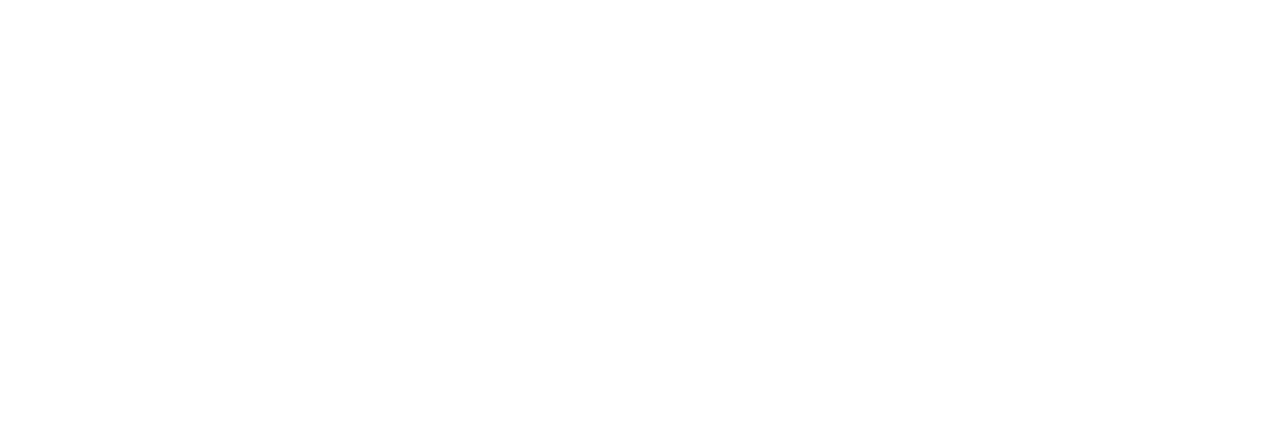
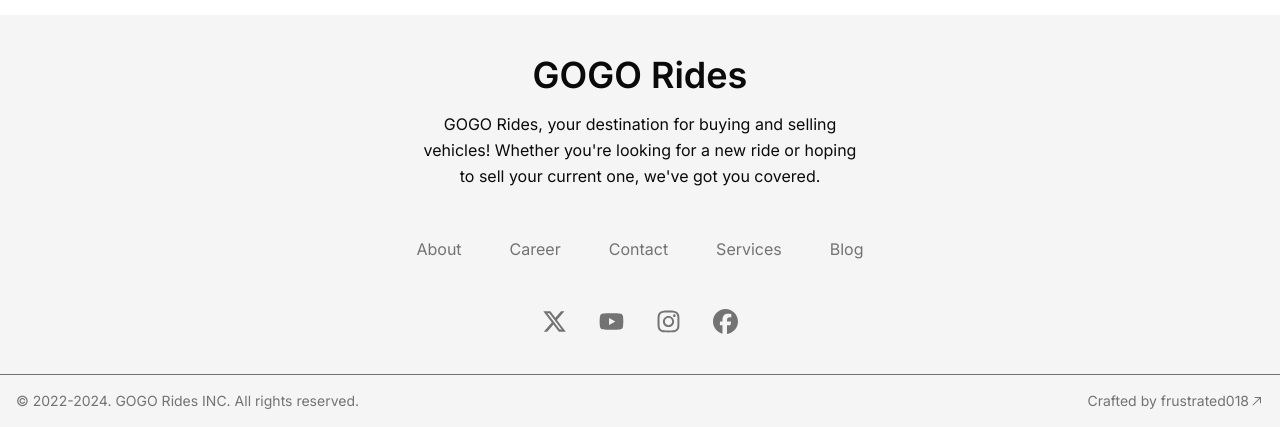
Before and after one commit to frustrated018/gogo-rides, a Next.js app: page / in a window 1280 px wide. Shown: the part 874-1301 px from the top of the page. Before the commit the page ends 889 px from the top, so only its background shows below. Built offline with nearby package versions, Linux system fonts and the light colour scheme.

Commit message:
Footer done

```diff
--- a/app/page.js
+++ b/app/page.js
@@ -1,12 +1,14 @@
+import FooterHome from "@/components/footer-home/footerHome";
 import NavHome from "@/components/nav-home/navHome";
 
 function Home() {
   return (
     <>
-    <NavHome />
+      <NavHome />
       <div className="grid place-items-center min-h-screen">
         <h2 className="text-4xl font-semibold">This will be the home page</h2>
       </div>
+      <FooterHome />
     </>
   );
 }
--- /dev/null
+++ b/components/footer-home/footerHome.jsx
@@ -0,0 +1,123 @@
+import { ArrowTopRightIcon } from "@radix-ui/react-icons";
+import Link from "next/link";
+import {
+  FaFacebook,
+  FaInstagram,
+  FaXTwitter,
+  FaYoutube,
+} from "react-icons/fa6";
+
+const FooterHome = () => {
+  return (
+    <footer className="bg-secondary">
+      <div className="mx-auto max-w-5xl px-4 py-10 sm:px-6 lg:px-8">
+        <div className="flex justify-center">
+          <Link href="/" className="text-4xl font-semibold">
+            GOGO Rides
+          </Link>
+        </div>
+
+        <p className="mx-auto mt-4 max-w-md text-center leading-relaxed">
+          GOGO Rides, your destination for buying and selling vehicles! Whether
+          you&apos;re looking for a new ride or hoping to sell your current one,
+          we&apos;ve got you covered.
+        </p>
+
+        <ul className="mt-12 flex flex-wrap justify-center gap-6 md:gap-8 lg:gap-12">
+          <li>
+            <Link
+              href="/"
+              className="text-muted-foreground hover:text-accent-foreground hover:underline"
+            >
+              About
+            </Link>
+          </li>
+          <li>
+            <Link
+              href="/"
+              className="text-muted-foreground hover:text-accent-foreground hover:underline"
+            >
+              Career
+            </Link>
+          </li>
+          <li>
+            <Link
+              href="/"
+              className="text-muted-foreground hover:text-accent-foreground hover:underline"
+            >
+              Contact
+            </Link>
+          </li>
+          <li>
+            <Link
+              href="/"
+              className="text-muted-foreground hover:text-accent-foreground hover:underline"
+            >
+              Services
+            </Link>
+          </li>
+          <li>
+            <Link
+              href="/"
+              className="text-muted-foreground hover:text-accent-foreground hover:underline"
+            >
+              Blog
+            </Link>
+          </li>
+        </ul>
+
+        <ul className="mt-12 flex justify-center gap-6 md:gap-8">
+          <li>
+            <Link
+              href="/"
+              className="text-muted-foreground hover:text-accent-foreground"
+            >
+              <FaXTwitter size={25} />
+            </Link>
+          </li>
+          <li>
+            <Link
+              href="/"
+              className="text-muted-foreground hover:text-accent-foreground"
+            >
+              <FaYoutube size={25} />
+            </Link>
+          </li>
+          <li>
+            <Link
+              href="/"
+              className="text-muted-foreground hover:text-accent-foreground"
+            >
+              <FaInstagram size={25} />
+            </Link>
+          </li>
+          <li>
+            <Link
+              href="/"
+              className="text-muted-foreground hover:text-accent-foreground"
+            >
+              <FaFacebook size={25} />
+            </Link>
+          </li>
+        </ul>
+      </div>
+
+      <div className="text-sm flex justify-between border-t border-muted-foreground flex-col md:flex-row">
+        <p className="p-4 text-muted-foreground text-center md:text-start">
+          © 2022-2024. GOGO Rides INC. All rights reserved.
+        </p>
+        <p className="p-4 text-muted-foreground flex items-center gap-1 mx-auto md:mx-0">
+          Crafted by{" "}
+          <a
+            className="hover:text-accent-foreground flex items-center"
+            href="https://github.com/frustrated018"
+          >
+            frustrated018 <ArrowTopRightIcon />
+          </a>
+        </p>
+      </div>
+    </footer>
+  );
+};
+
+export default FooterHome;
--- a/package.json
+++ b/package.json
@@ -22,6 +22,7 @@
     "react": "^18",
     "react-dom": "^18",
     "react-hook-form": "^7.50.1",
+    "react-icons": "^5.0.1",
     "tailwind-merge": "^2.2.1",
     "tailwindcss-animate": "^1.0.7",
     "zod": "^3.22.4"
```
Also changed, not shown: 1 other file (tests, documents, lock files or other folders).
